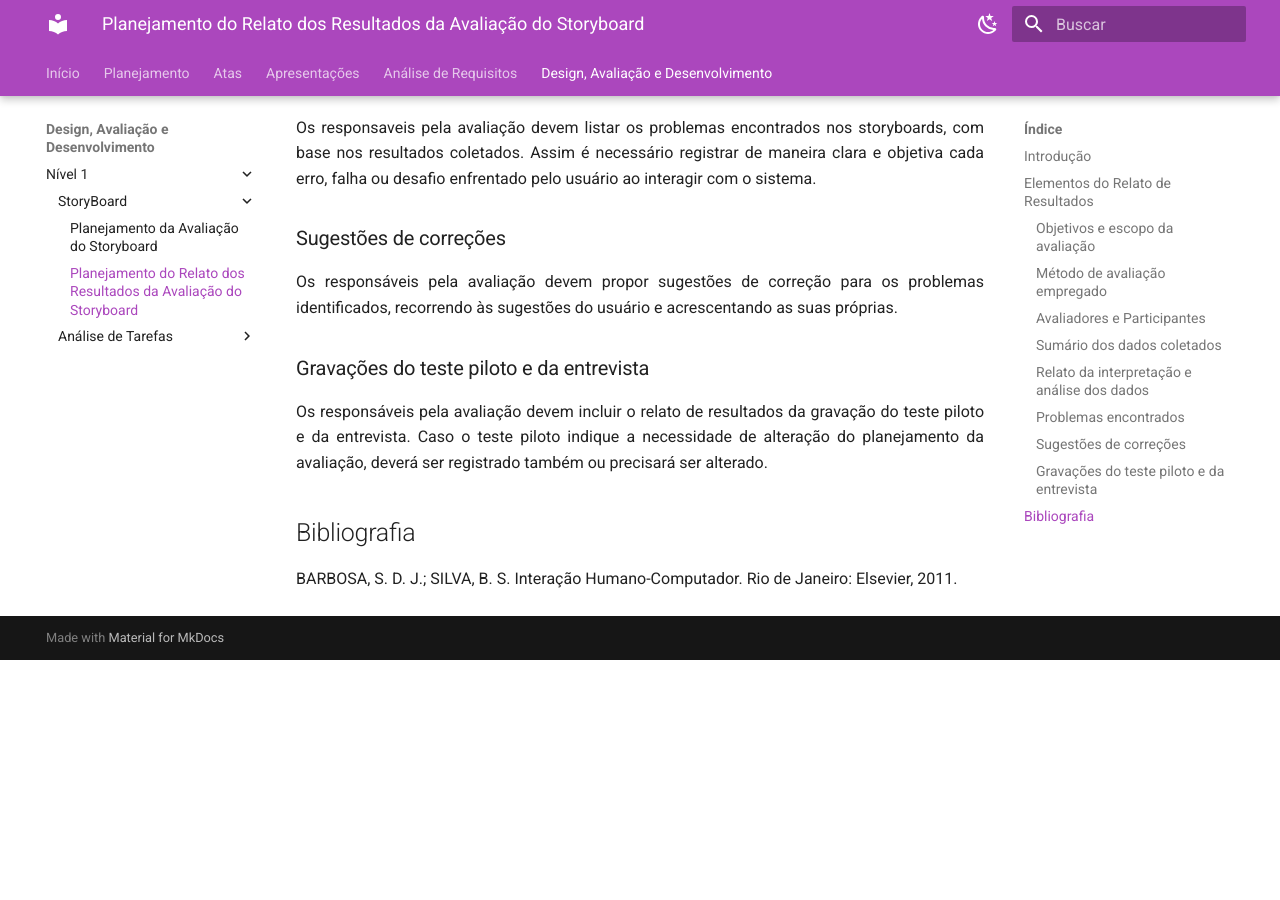
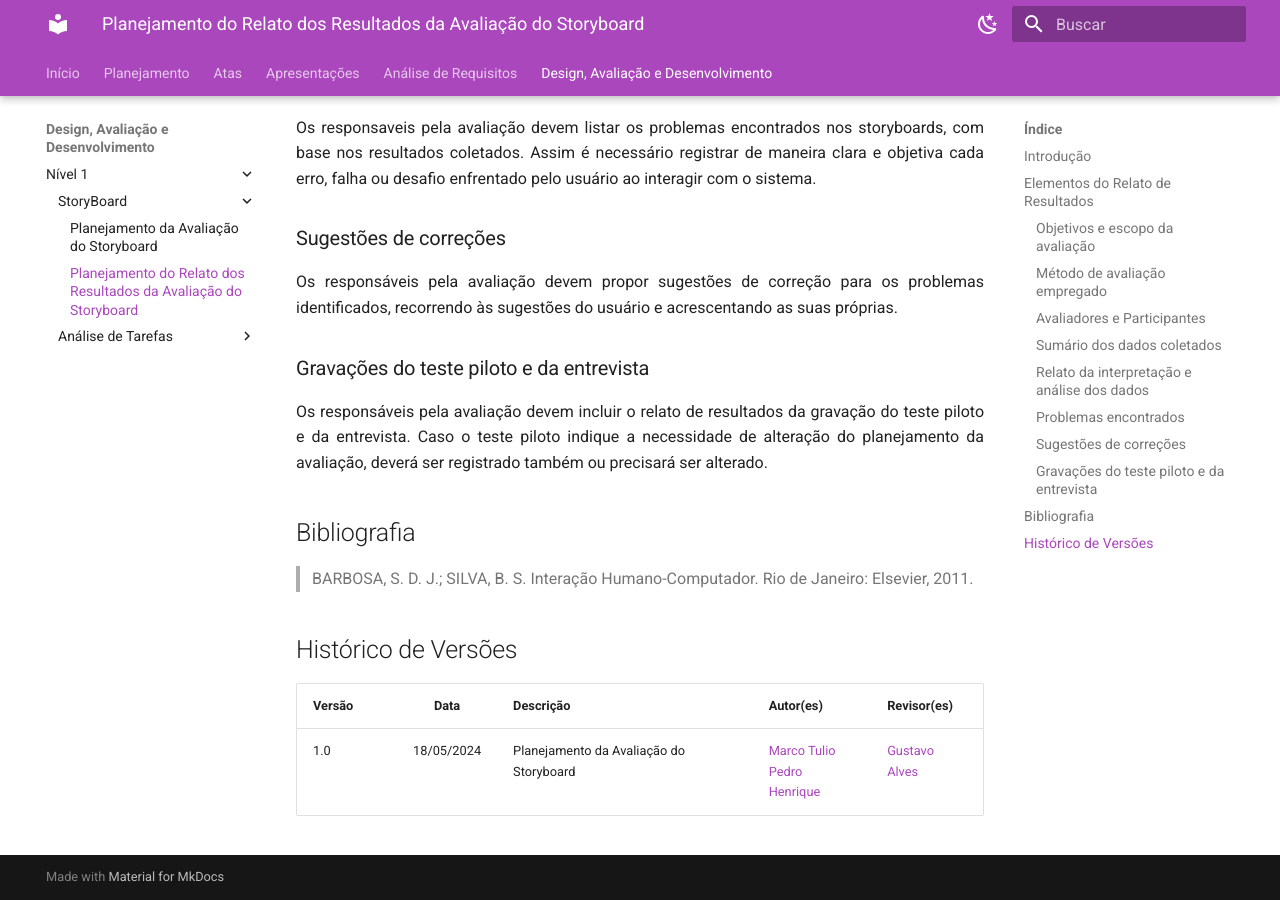
Before and after one commit to Interacao-Humano-Computador/2024.1-Grupo08, an MkDocs documentation site: the page built from docs/design_avaliacao/nivel_1/storyboard/planejamento_resultados.md, in a window 1280 px wide and 900 px high, scrolled down 1518 px. Built offline with MkDocs 1.6.1 and Material for MkDocs 9.7.7, drawn with Linux system fonts in a browser that asks for light colours; before the commit the page ends 2178 px from its top, so only the background shows below that.

Commit message:
histórico de versão

```diff
--- a/docs/design_avaliacao/nivel_1/analise_tarefas/planejamento_resultados.md
+++ b/docs/design_avaliacao/nivel_1/storyboard/planejamento_resultados.md
@@ -45,5 +45,10 @@ Os responsáveis pela avaliação devem  propor sugestões de correção para os
 Os responsáveis pela avaliação devem incluir o relato de resultados da gravação do teste piloto e da entrevista. Caso o teste piloto indique a necessidade de alteração do planejamento da avaliação, deverá ser registrado também ou precisará ser alterado.
 
 ## Bibliografia
+> BARBOSA, S. D. J.; SILVA, B. S. Interação Humano-Computador. Rio de Janeiro: Elsevier, 2011. <br>
 
-BARBOSA, S. D. J.; SILVA, B. S. Interação Humano-Computador. Rio de Janeiro: Elsevier, 2011. <br>
+## Histórico de Versões
+
+| Versão |    Data    | Descrição                     | Autor(es)                                          | Revisor(es) |
+| ------ | :--------: | ----------------------------- | -------------------------------------------------- | ----------- |
+| 1.0    | 18/05/2024 |Planejamento da Avaliação do Storyboard | [Marco Tulio](https://github.com/MarcoTulioSoares) <br> [Pedro Henrique](https://github.com/PedroHenrique061)  | [Gustavo Alves](https://github.com/gustaallves) |
--- a/mkdocs.yml
+++ b/mkdocs.yml
@@ -63,7 +63,7 @@ nav:
       - Nível 1:
           - StoryBoard:
               - Planejamento da Avaliação do Storyboard: design_avaliacao/nivel_1/storyboard/planejamento_avaliacao.md
-              - Planejamento do Relato dos Resultados da Avaliação do Storyboard: design_avaliacao/nivel_1/analise_tarefas/planejamento_resultados.md
+              - Planejamento do Relato dos Resultados da Avaliação do Storyboard: design_avaliacao/nivel_1/storyboard/planejamento_resultados.md
           - Análise de Tarefas:
               - Planejamento da Avaliação da Análise de Tarefas: design_avaliacao/nivel_1/analise_tarefas/planejamento_avaliacao.md
 extra_css:
```
